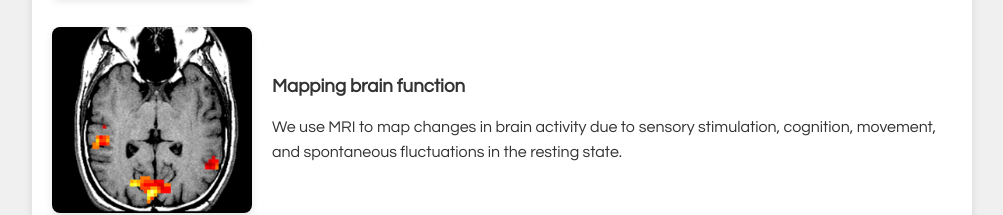
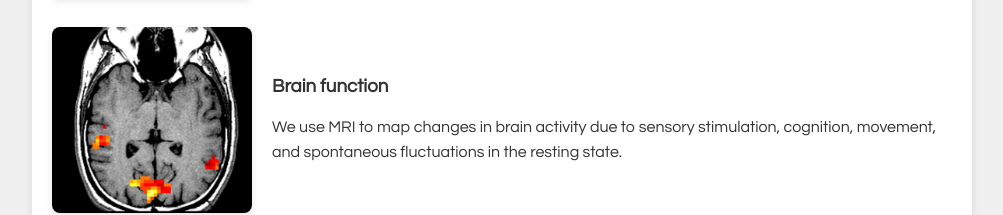
Before and after one commit to adamanderson011235/adamanderson011235.github.io, a plain HTML site: page index.html in a window 1280 px wide. Shown: the part 868-1083 px from the top of the page, without its empty margins (138-1141 px from the left). Drawn offline with Linux system fonts and the light colour scheme.

Commit message:
Update index.html

```diff
--- a/index.html
+++ b/index.html
@@ -135,7 +135,7 @@
   <div class="project">
     <img src="schizHallucinationYale.jpg" alt="Project 3">
     <div class="project-text">
-      <h3>Mapping brain function</h3> <!--TODO: Project title -->
+      <h3>Brain function</h3> <!--TODO: Project title -->
       <p>We use MRI to map changes in brain activity due to sensory stimulation, cognition, movement, and spontaneous fluctuations in the resting state. </p><!--TODO: Project description -->
     </div>
   </div>
```
